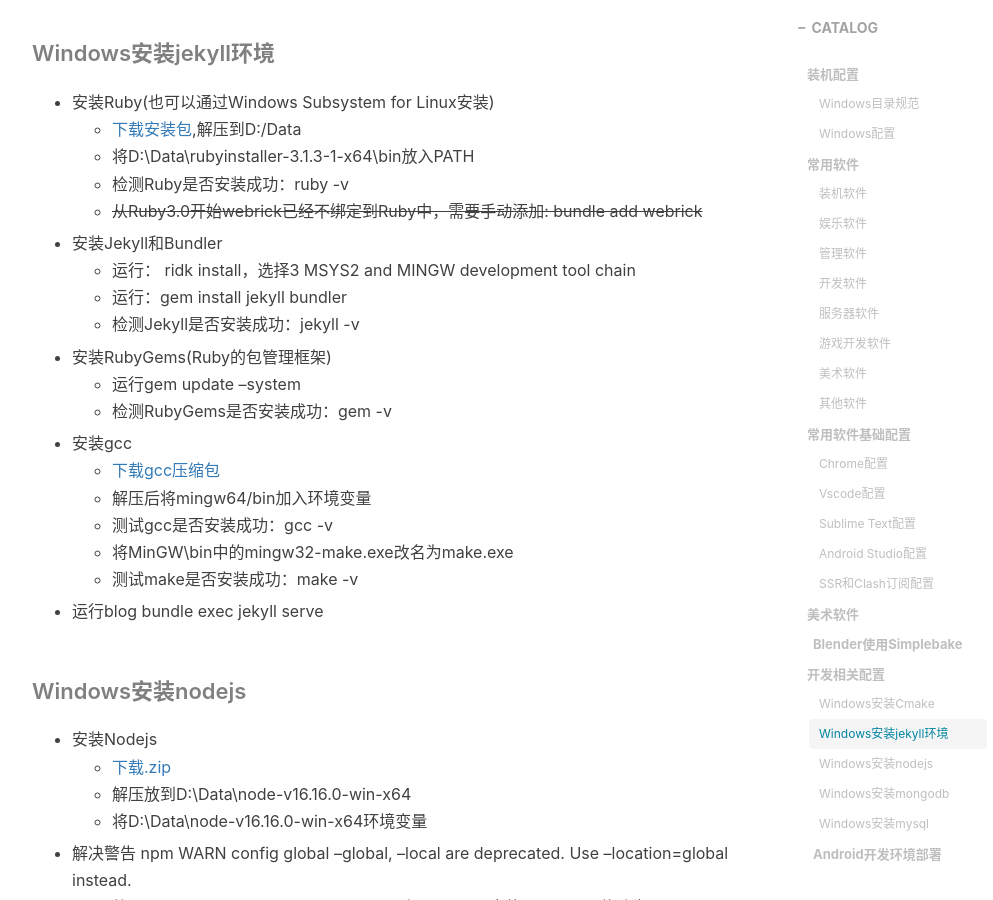
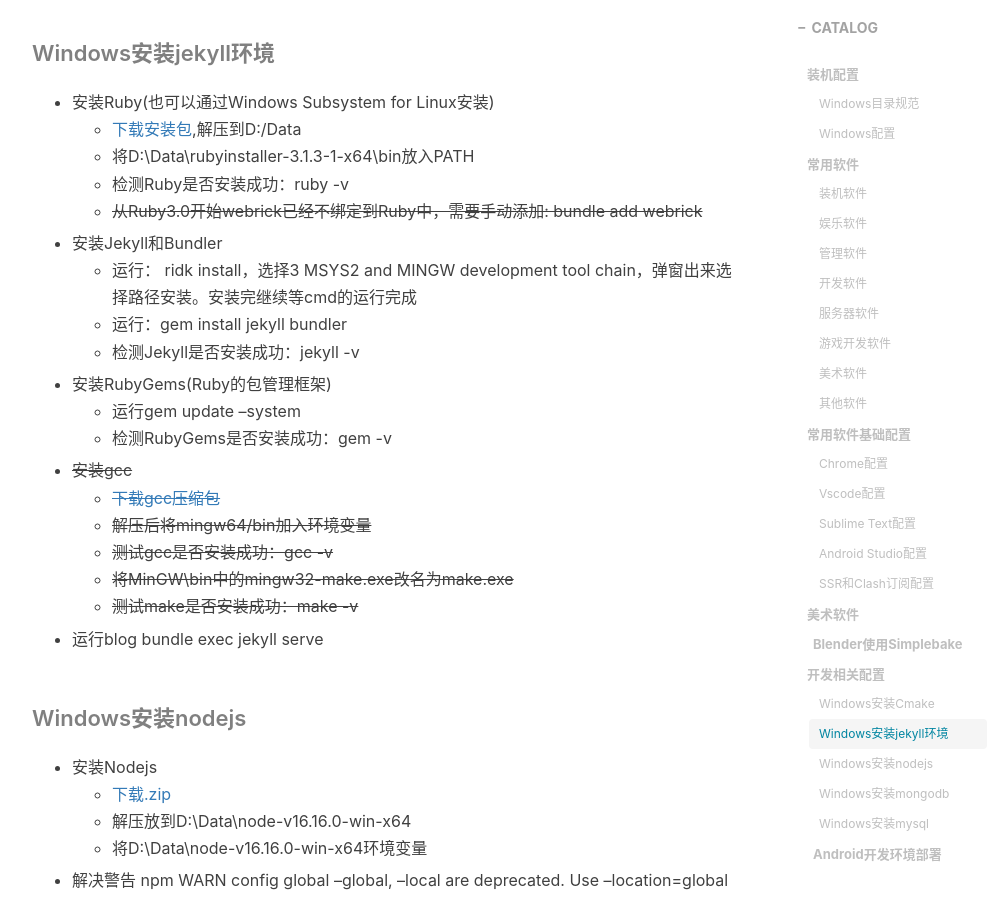
Before and after one commit to gumcstronger/gumcstronger.github.io, a Jekyll site: the page built from _posts/2022/2022-08-24-windows.md, in a window 1280 px wide and 900 px high, scrolled down 7780 px. Shown: the whole window, without its empty margins (233-1226 px from the left). Built offline with Jekyll 4.4.1, drawn with Linux system fonts in a browser that asks for light colours; comment, search, counter and statistics services are not loaded.

Commit message:
Update 2022-08-24-windows.md

```diff
--- a/_posts/2022/2022-08-24-windows.md
+++ b/_posts/2022/2022-08-24-windows.md
@@ -268,18 +268,18 @@
   - 检测Ruby是否安装成功：ruby -v
   - ~~从Ruby3.0开始webrick已经不绑定到Ruby中，需要手动添加: bundle add webrick~~
 - 安装Jekyll和Bundler
-  - 运行： ridk install，选择3 MSYS2 and MINGW development tool chain
+  - 运行： ridk install，选择3 MSYS2 and MINGW development tool chain，弹窗出来选择路径安装。安装完继续等cmd的运行完成
   - 运行：gem install jekyll bundler
   - 检测Jekyll是否安装成功：jekyll -v
 - 安装RubyGems(Ruby的包管理框架)
   - 运行gem update --system
   - 检测RubyGems是否安装成功：gem -v
-- 安装gcc
-  - [下载gcc压缩包](https://sourceforge.net/projects/mingw-w64/files/mingw-w64/mingw-w64-release/)
-  - 解压后将mingw64/bin加入环境变量
-  - 测试gcc是否安装成功：gcc -v
-  - 将MinGW\bin中的mingw32-make.exe改名为make.exe
-  - 测试make是否安装成功：make -v
+- ~~安装gcc~~
+  - [~~下载gcc压缩包~~](https://sourceforge.net/projects/mingw-w64/files/mingw-w64/mingw-w64-release/)
+  - ~~解压后将mingw64/bin加入环境变量~~
+  - ~~测试gcc是否安装成功：gcc -v~~
+  - ~~将MinGW\bin中的mingw32-make.exe改名为make.exe~~
+  - ~~测试make是否安装成功：make -v~~
 - 运行blog
   bundle exec jekyll serve
 
```
